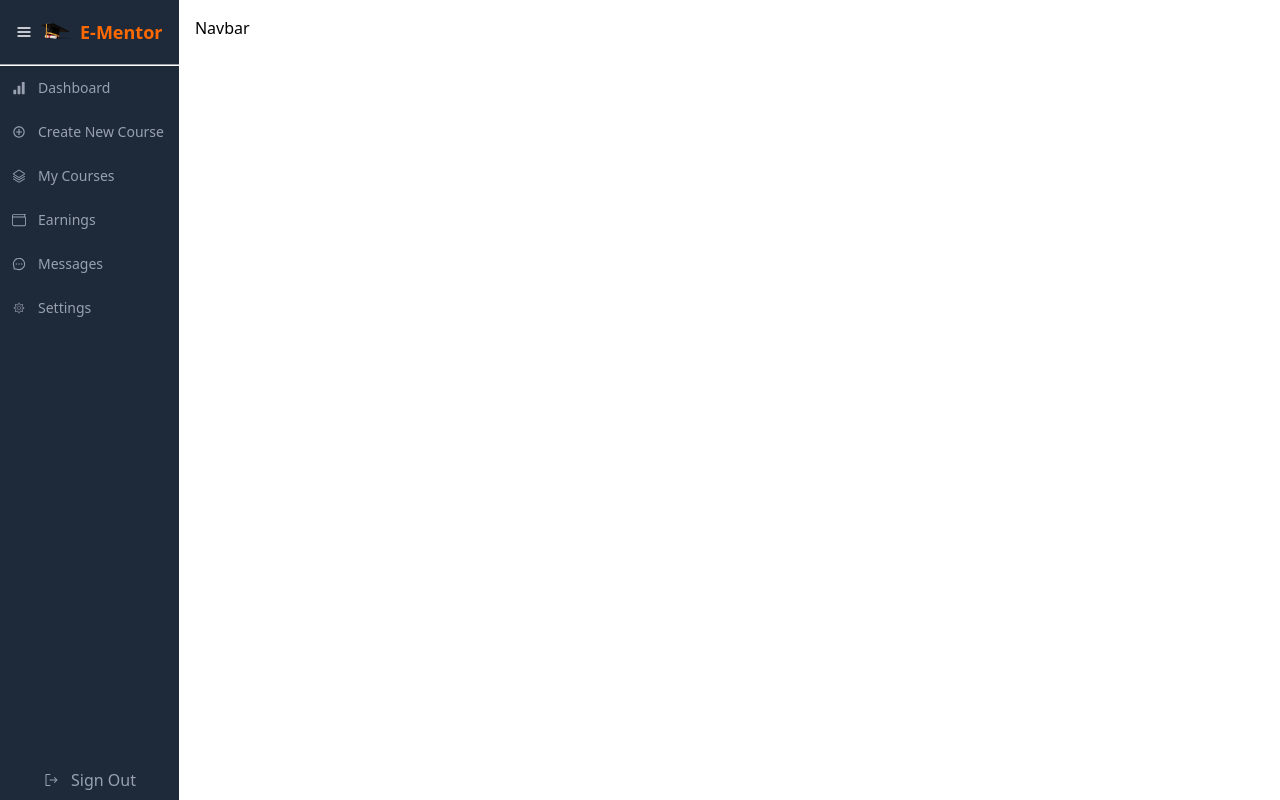
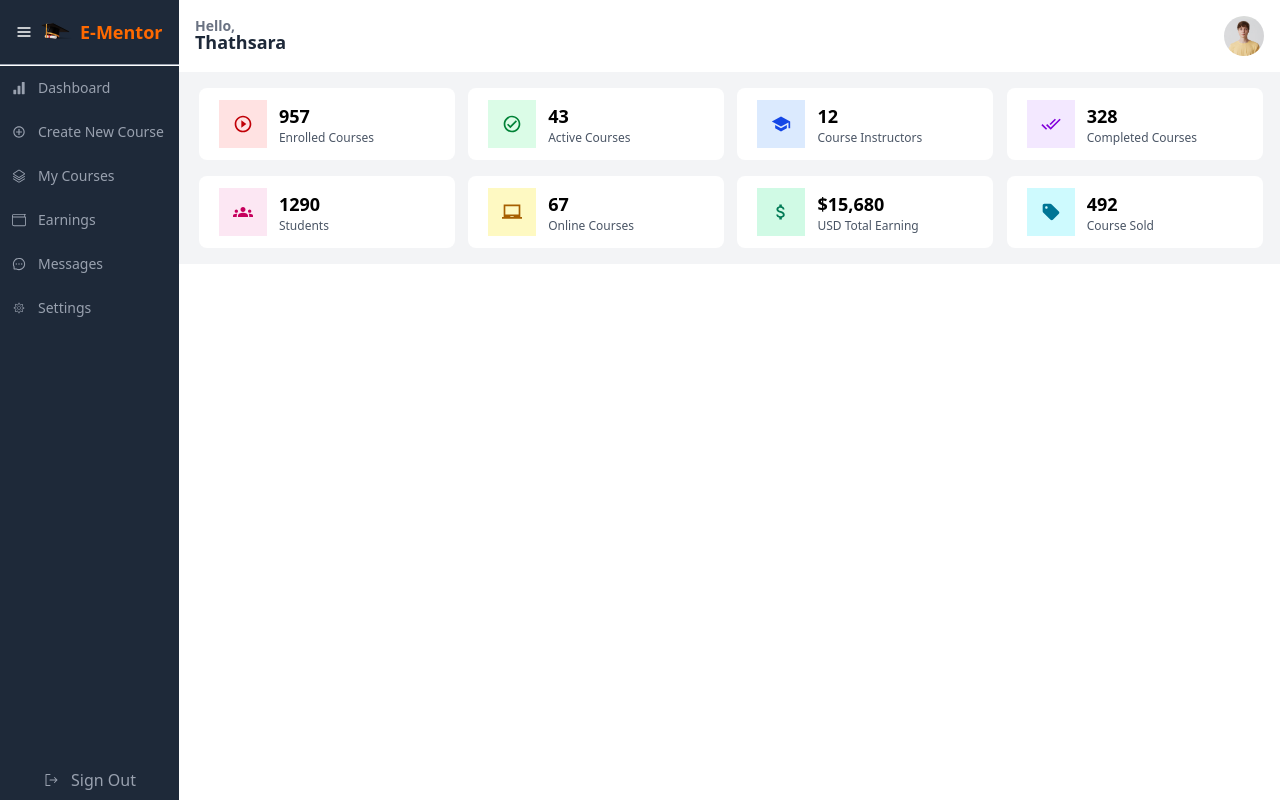
Before and after one commit to thathsarabandara/E-mentor-teacher-frontend, a Next.js app: page /teacher/mentor/dashboard in a window 1280 px wide. Built offline with nearby package versions, Linux system fonts and the light colour scheme.

Commit message:
add dashboard card

```diff
--- a/src/app/teacher/mentor/dashboard/page.tsx
+++ b/src/app/teacher/mentor/dashboard/page.tsx
@@ -1,10 +1,78 @@
+import DashboardCard from '@/component/DashboardCard/DashboardCard'
 import Navbar from '@/component/Navbar/Navbar'
 import React from 'react'
+import { MdAttachMoney, MdGroups, MdLaptopChromebook, MdOutlineCheckCircle, MdOutlineDoneAll, MdOutlinePlayCircleOutline, MdSchool, MdSell } from 'react-icons/md';
 
 const Dashboard: React.FC = () => {
+  const cardsData = [
+    {
+      label: 'Enrolled Courses',
+      icon: <MdOutlinePlayCircleOutline className="text-red-700 text-xl" />,
+      color: 'bg-red-100',
+      value: 957
+    },
+    {
+      label: 'Active Courses',
+      icon: <MdOutlineCheckCircle className="text-green-700 text-xl" />,
+      color: 'bg-green-100',
+      value: 43
+    },
+    {
+      label: 'Course Instructors',
+      icon: <MdSchool className="text-blue-700 text-xl" />,
+      color: 'bg-blue-100',
+      value: 12
+    },
+    {
+      label: 'Completed Courses',
+      icon: <MdOutlineDoneAll className="text-purple-700 text-xl" />,
+      color: 'bg-purple-100',
+      value: 328
+    },
+    {
+      label: 'Students',
+      icon: <MdGroups className="text-pink-700 text-xl" />,
+      color: 'bg-pink-100',
+      value: 1290
+    },
+    {
+      label: 'Online Courses',
+      icon: <MdLaptopChromebook className="text-yellow-700 text-xl" />,
+      color: 'bg-yellow-100',
+      value: 67
+    },
+    {
+      label: 'USD Total Earning',
+      icon: <MdAttachMoney className="text-emerald-700 text-xl" />,
+      color: 'bg-emerald-100',
+      value: '$15,680'
+    },
+    {
+      label: 'Course Sold',
+      icon: <MdSell className="text-cyan-700 text-xl" />,
+      color: 'bg-cyan-100',
+      value: 492
+    }
+  ];
+
   return (
-    <div className='bg-gray-100'>
-      <Navbar />
+    <div className='flex min-h-screen flex-col justify-start items-start'>
+      <div className='bg-white w-full'>
+        <Navbar />
+      </div>
+      <div className='bg-gray-100 w-full px-5 py-4'>
+        <div className='grid grid-cols-4 gap-4'>
+          {cardsData.map((card, index) => (
+            <DashboardCard
+              key={index}
+              label={card.label}
+              icon={card.icon}
+              color={card.color}
+              value={card.value}
+            />
+          ))}
+        </div>
+      </div>
     </div>
   )
 }
--- /dev/null
+++ b/src/component/DashboardCard/DashboardCard.tsx
@@ -0,0 +1,24 @@
+import React from 'react';
+
+interface CardProps {
+  label: string;
+  icon: React.ReactNode;
+  color: string;
+  value: string | number;
+}
+
+const DashboardCard: React.FC<CardProps> = ({ label, icon, color, value }) => {
+  return (
+    <div className="flex justify-start items-center bg-white w-64 px-5 py-3 rounded-lg">
+      <div className={`flex justify-center items-center ${color} w-12 h-12`}>
+        {icon}
+      </div>
+      <div className="ml-3">
+        <p className="text-lg font-bold">{value}</p>
+        <p className="text-xs text-gray-600">{label}</p>
+      </div>
+    </div>
+  );
+};
+
+export default DashboardCard;
--- a/src/component/Navbar/Navbar.tsx
+++ b/src/component/Navbar/Navbar.tsx
@@ -1,9 +1,21 @@
-import React from 'react'
+import React from 'react';
 
 const Navbar: React.FC = () => {
   return (
-    <div className='w-full bg-white p-4'>Navbar</div>
-  )
-}
+    <div className="flex justify-between items-center w-full p-4">
+      <div className="flex flex-col">
+        <p className="text-sm font-bold text-gray-500">Hello,</p>
+        <p className="text-lg font-bold text-gray-800 -mt-2">Thathsara</p>
+      </div>
+      <div className="rounded-full w-10 h-10 overflow-hidden">
+        <img
+          className="w-full h-full object-cover"
+          src="/assets/images/instructor/instructor1.png"
+          alt="instructor"
+        />
+      </div>
+    </div>
+  );
+};
 
-export default Navbar
+export default Navbar;
```
